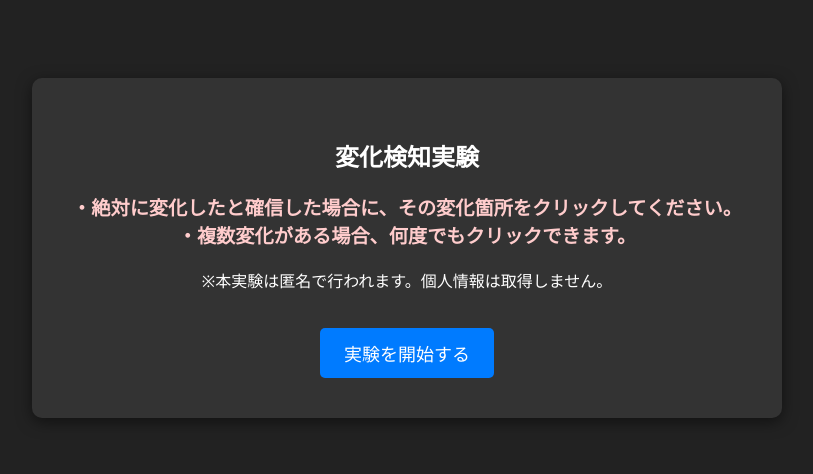
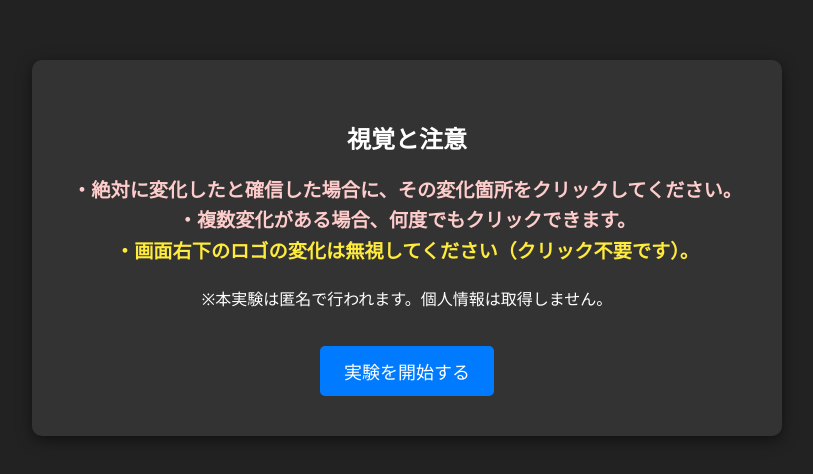
Before and after one commit to ZJJ-hub10/experiment, a plain HTML site: page index.html in a window 1280 px wide. Shown: the part 152-626 px from the top of the page, without its empty margins (233-1046 px from the left). Drawn offline with Linux system fonts and the light colour scheme.

Commit message:
Update index.html

```diff
--- a/index.html
+++ b/index.html
@@ -2,7 +2,7 @@
 <html lang="ja">
 <head>
     <meta charset="UTF-8">
-    <title>変化検知実験</title>
+    <title>視覚と注意</title>
     <style>
         body {
             font-family: 'Segoe UI', Tahoma, sans-serif;
@@ -23,6 +23,7 @@
         #video-container { position: relative; display: inline-block; }
         video { display: block; max-width: 1000px; cursor: crosshair; }
 
+        /* 动态红圈的特效动画：出现后逐渐变大并变透明消失 */
         .click-marker {
             position: absolute; width: 30px; height: 30px;
             border: 3px solid red; border-radius: 50%;
@@ -38,13 +39,13 @@
 <body>
 
     <div id="intro-screen" class="container">
-        <h2>変化検知実験</h2>
-        <p style="color: #ffcccc; font-size: 1.2em; font-weight: bold;">
+        <h2>視覚と注意</h2>
+        <p style="color: #ffcccc; font-size: 1.2em; font-weight: bold; line-height: 1.6;">
             ・絶対に変化したと確信した場合に、その変化箇所をクリックしてください。<br>
-            ・複数変化がある場合、何度でもクリックできます。
+            ・複数変化がある場合、何度でもクリックできます。<br>
+            <span style="color: #ffeb3b;">・画面右下のロゴの変化は無視してください（クリック不要です）。</span>
         </p>
         <p>※本実験は匿名で行われます。個人情報は取得しません。</p>
-        <!-- 删除了原本的输入框 -->
         <button onclick="startExperiment()">実験を開始する</button>
     </div>
 
@@ -64,6 +65,7 @@
     </div>
 
     <script>
+        // 你的专属 Google Apps Script 网址
         const GOOGLE_SCRIPT_URL = "https://script.google.com/macros/s/AKfycbyyTEOXxPEE5qRsNeBm6CbKNmvh83K9Fhn-SGVTojw-SRrtm9X-lyFGvp0cHFWiVmDj/exec";
 
         const videoFiles = [
@@ -83,7 +85,7 @@
 
         function startExperiment() {
             // 自动生成一个类似 Anon_8X3B9 的随机匿名ID
-            subjectId = 'Anon_' + Math.random().toString(36).substr(2, 5).toUpperCase();
+            subjectId = 'Anon_' + Math.random().toString(36).substring(2, 7).toUpperCase();
 
             document.getElementById('intro-screen').classList.add('hidden');
             document.getElementById('experiment-screen').classList.remove('hidden');
@@ -101,6 +103,7 @@
             videoElement.play();
         }
 
+        // 监听视频点击（允许多次点击）
         videoElement.addEventListener('click', function(event) {
             clicksInCurrentTrial++;
 
@@ -121,6 +124,7 @@
                 y_percent: yPercent.toFixed(2)
             });
 
+            // 动态生成红圈特效
             const marker = document.createElement('div');
             marker.className = 'click-marker';
             marker.style.left = `${xPos}px`;
@@ -130,6 +134,7 @@
             setTimeout(() => { marker.remove(); }, 600);
         });
 
+        // 核心修改：视频必须播完才进入下一个
         videoElement.addEventListener('ended', function() {
             if (clicksInCurrentTrial === 0) {
                 experimentData.push({
@@ -142,6 +147,7 @@
             loadNextVideo();
         });
 
+        // 发送数据到谷歌表格
         function finishExperiment() {
             document.getElementById('experiment-screen').classList.add('hidden');
             document.getElementById('end-screen').classList.remove('hidden');
@@ -161,6 +167,7 @@
             });
         }
 
+        // 断网备用下载 CSV
         function downloadCSVFallback() {
             let csvContent = "Subject_ID,Video_Name,Click_Time_Sec,Click_X_Percent,Click_Y_Percent\n";
             experimentData.forEach(row => { csvContent += `${row.subject_id},${row.video_name},${row.click_time},${row.x_percent},${row.y_percent}\n`; });
```
